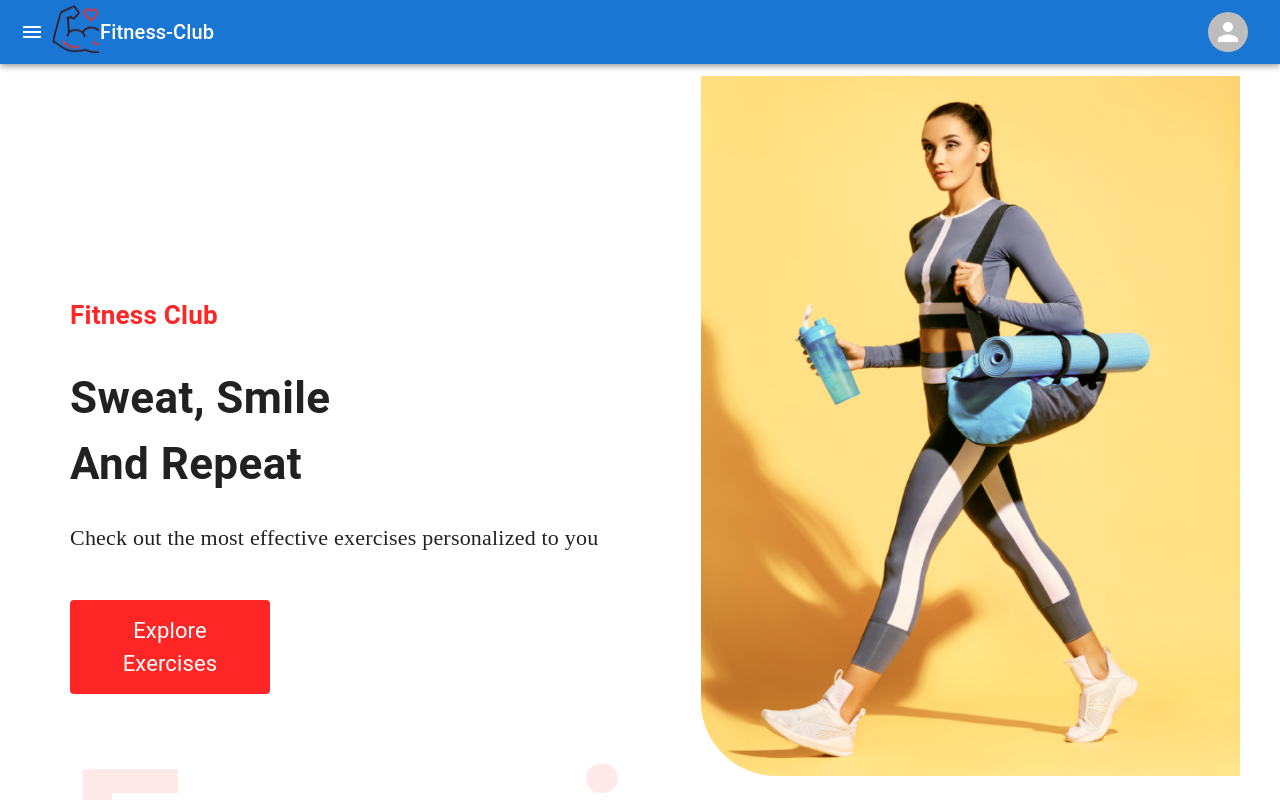
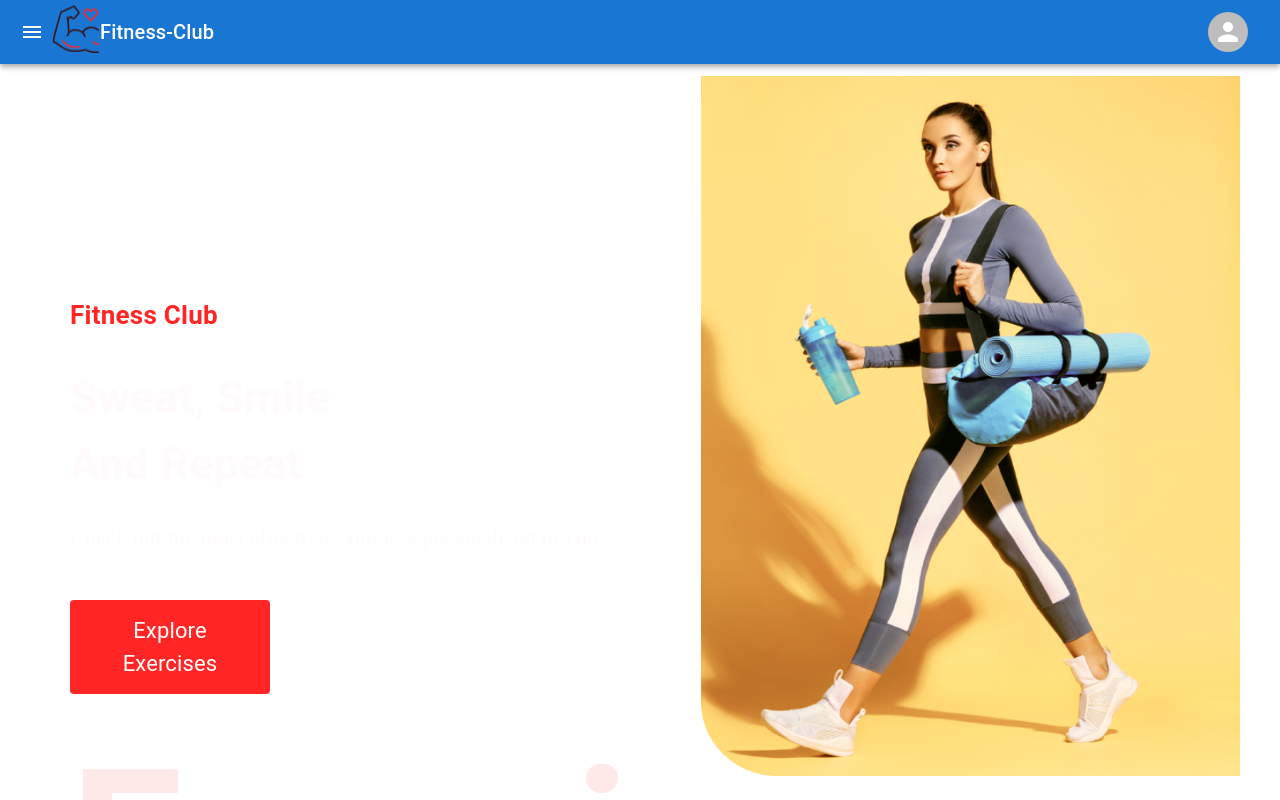
Before and after one commit to YashPimpalkar/fitness-club, a React (Create React App) app: page / in a window 1280 px wide. Shown: the top 800 px of the page. Built offline with nearby package versions, Linux system fonts and the light colour scheme; no server answers; sample sign-in values are in the browser's storage.

Commit message:
Update Home.jsx

```diff
--- a/src/pages/Home.jsx
+++ b/src/pages/Home.jsx
@@ -30,7 +30,7 @@ const Home = () => {
   return (
     <div>
       <div>
-        <Box width="400px" sx={{ width: { xl: '1488px' } }} m="auto">
+        <Box width="400px" color="#fffafb" sx={{ width: { xl: '1488px' } }} m="auto">
           <Navbar />
           <HeroBanner />
           <SearchExercises setExercises={setExercises} bodyPart={bodyPart} setBodyPart={setBodyPart} />
```
